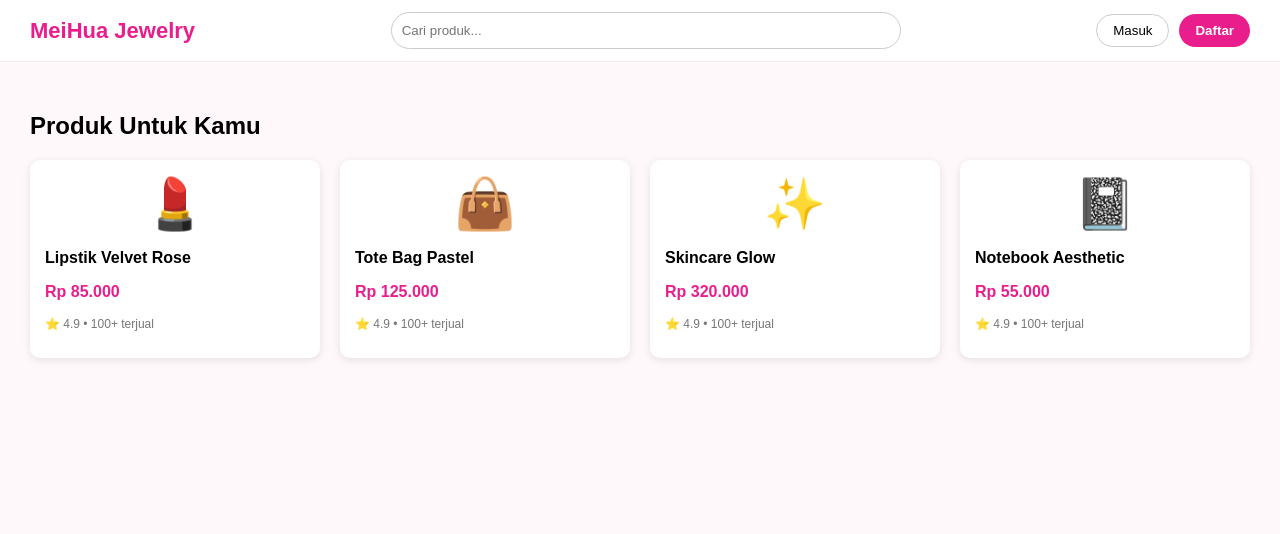
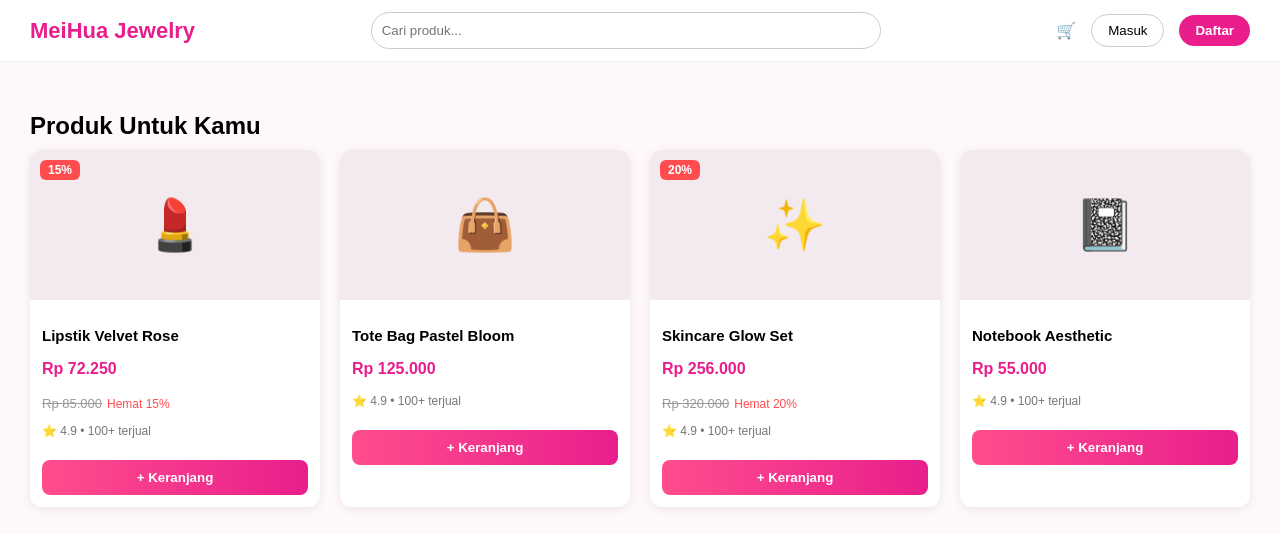
Before and after one commit to honestibestari/projectakhir-pemweb, a React (Create React App) app: page / in a window 1280 px wide. Shown: the top 534 px of the page. Built offline with nearby package versions, Linux system fonts and the light colour scheme.

Commit message:
[create] add cart home page

```diff
--- a/src/App.js
+++ b/src/App.js
@@ -32,10 +32,67 @@ const GlobalStyles = () => (
       padding:15px;
       box-shadow:0 2px 8px rgba(0,0,0,0.1);
     }
+
+    .product-card{
+      background:white;
+      border-radius:12px;
+      overflow:hidden;
+      box-shadow:0 2px 10px rgba(0,0,0,0.08);
+      transition:0.2s;
+    }
+
+    .product-card:hover{
+      transform:translateY(-5px);
+    }
+
+    .product-img{
+      background:#f3eaf0;
+      height:150px;
+      display:flex;
+      align-items:center;
+      justify-content:center;
+      font-size:50px;
+    }
+
+    .badge{
+      position:absolute;
+      top:10px;
+      left:10px;
+      background:#ff4d4f;
+      color:white;
+      font-size:12px;
+      padding:3px 8px;
+      border-radius:6px;
+      font-weight:bold;
+    }
+
+    .old-price{
+      text-decoration:line-through;
+      color:#999;
+      font-size:13px;
+    }
+
+    .discount{
+      color:#ff4d4f;
+      font-size:12px;
+      margin-left:5px;
+    }
+
+    .btn-cart{
+      width:100%;
+      margin-top:10px;
+      padding:10px;
+      background:linear-gradient(90deg,#ff4d8d,#e91e8c);
+      color:white;
+      border:none;
+      border-radius:8px;
+      font-weight:bold;
+      cursor:pointer;
+    }
   `}</style>
 );
 
-function TopNavbar({ user }) {
+function TopNavbar({ user, cartCount, openCart }) {
   return (
     <div style={{
       display:"flex",
@@ -60,7 +117,26 @@ function TopNavbar({ user }) {
         }}
       />
 
-      <div style={{display:"flex",gap:10}}>
+      <div style={{display:"flex",gap:15,alignItems:"center"}}>
+
+        <div style={{position:"relative",cursor:"pointer"}} onClick={openCart}>
+          🛒
+          {cartCount > 0 && (
+            <span style={{
+              position:"absolute",
+              top:-8,
+              right:-10,
+              background:"#e91e8c",
+              color:"white",
+              borderRadius:"50%",
+              padding:"2px 6px",
+              fontSize:12
+            }}>
+              {cartCount}
+            </span>
+          )}
+        </div>
+
         {!user ? (
           <>
             <button className="btn-ghost">Masuk</button>
@@ -75,36 +151,97 @@ function TopNavbar({ user }) {
 }
 
 const products = [
-  {id:1,name:"Lipstik Velvet Rose",price:85000,img:"💄"},
-  {id:2,name:"Tote Bag Pastel",price:125000,img:"👜"},
-  {id:3,name:"Skincare Glow",price:320000,img:"✨"},
-  {id:4,name:"Notebook Aesthetic",price:55000,img:"📓"},
+  {
+    id:1,
+    name:"Lipstik Velvet Rose",
+    price:72250,
+    oldPrice:85000,
+    discount:15,
+    img:"💄"
+  },
+  {
+    id:2,
+    name:"Tote Bag Pastel Bloom",
+    price:125000,
+    oldPrice:null,
+    discount:null,
+    img:"👜"
+  },
+  {
+    id:3,
+    name:"Skincare Glow Set",
+    price:256000,
+    oldPrice:320000,
+    discount:20,
+    img:"✨"
+  },
+  {
+    id:4,
+    name:"Notebook Aesthetic",
+    price:55000,
+    oldPrice:null,
+    discount:null,
+    img:"📓"
+  },
 ];
 
-function HomePage(){
+function HomePage({addToCart}){
   return(
     <div style={{padding:30}}>
-      <h2>Produk Untuk Kamu</h2>
+      <h2 style={{marginBottom:10}}>Produk Untuk Kamu</h2>
 
       <div style={{
         display:"grid",
-        gridTemplateColumns:"repeat(auto-fit,minmax(200px,1fr))",
-        gap:20,
-        marginTop:20
+        gridTemplateColumns:"repeat(auto-fit,minmax(220px,1fr))",
+        gap:20
       }}>
         {products.map(p=>(
-          <div key={p.id} className="card">
-            <div style={{fontSize:50,textAlign:"center"}}>{p.img}</div>
+          <div key={p.id} className="product-card">
 
-            <h3 style={{fontSize:16}}>{p.name}</h3>
+            <div style={{position:"relative"}}>
+              {p.discount && (
+                <div className="badge">{p.discount}%</div>
+              )}
 
-            <p style={{color:"#e91e8c",fontWeight:"bold"}}>
-              Rp {p.price.toLocaleString("id-ID")}
-            </p>
+              <div className="product-img">{p.img}</div>
+            </div>
 
-            <p style={{fontSize:12,color:"#777"}}>
-              ⭐ 4.9 • 100+ terjual
-            </p>
+            <div style={{padding:12}}>
+              <h3 style={{fontSize:15,marginBottom:5}}>
+                {p.name}
+              </h3>
+
+              <p style={{
+                color:"#e91e8c",
+                fontWeight:"bold",
+                fontSize:16
+              }}>
+                Rp {p.price.toLocaleString("id-ID")}
+              </p>
+
+              {p.oldPrice && (
+                <div>
+                  <span className="old-price">
+                    Rp {p.oldPrice.toLocaleString("id-ID")}
+                  </span>
+                  <span className="discount">
+                    Hemat {p.discount}%
+                  </span>
+                </div>
+              )}
+
+              <p style={{fontSize:12,color:"#777"}}>
+                ⭐ 4.9 • 100+ terjual
+              </p>
+
+              <button
+                className="btn-cart"
+                onClick={()=>addToCart(p)}
+              >
+                + Keranjang
+              </button>
+            </div>
+
           </div>
         ))}
       </div>
@@ -112,14 +249,124 @@ function HomePage(){
   );
 }
 
+function CartPopup({ cart, close, remove }) {
+  const total = cart.reduce((sum,item)=> sum + item.price * item.qty, 0);
+
+  return(
+    <div style={{
+      position:"fixed",
+      top:0,
+      right:0,
+      width:"350px",
+      height:"100vh",
+      background:"white",
+      boxShadow:"-2px 0 10px rgba(0,0,0,0.2)",
+      padding:20,
+      zIndex:999
+    }}>
+
+      <h3>Keranjang</h3>
+
+      <button
+        onClick={close}
+        style={{
+          position:"absolute",
+          top:10,
+          right:10,
+          border:"none",
+          background:"none",
+          fontSize:18,
+          cursor:"pointer"
+        }}
+      >
+        ✖
+      </button>
+
+      {cart.length === 0 ? (
+        <p>Keranjang kosong</p>
+      ) : (
+        <>
+          {cart.map(item=>(
+            <div key={item.id} style={{
+              display:"flex",
+              justifyContent:"space-between",
+              marginBottom:15,
+              borderBottom:"1px solid #eee",
+              paddingBottom:10
+            }}>
+              <div>
+                <div>{item.name}</div>
+                <small>{item.qty} x Rp {item.price.toLocaleString("id-ID")}</small>
+              </div>
+
+              <button
+                onClick={()=>remove(item.id)}
+                style={{
+                  background:"none",
+                  border:"none",
+                  color:"red",
+                  cursor:"pointer"
+                }}
+              >
+                Hapus
+              </button>
+            </div>
+          ))}
+
+          <h4>
+            Total: Rp {total.toLocaleString("id-ID")}
+          </h4>
+
+          <button className="btn-cart">
+            Checkout
+          </button>
+        </>
+      )}
+    </div>
+  );
+}
+
 export default function App(){
   const [user,setUser] = useState(null);
+  const [cart,setCart] = useState([]);
+  const [showCart,setShowCart] = useState(false);
+
+  const addToCart = (product) => {
+    setCart(prev => {
+      const exist = prev.find(item => item.id === product.id);
+      if(exist){
+        return prev.map(item =>
+          item.id === product.id
+            ? {...item, qty: item.qty + 1}
+            : item
+        );
+      }
+      return [...prev, {...product, qty:1}];
+    });
+  };
+
+  const removeFromCart = (id) => {
+    setCart(prev => prev.filter(item => item.id !== id));
+  };
 
   return(
     <>
       <GlobalStyles/>
-      <TopNavbar user={user}/>
-      <HomePage/>
+      <TopNavbar
+        user={user}
+        cartCount={cart.reduce((a,b)=>a+b.qty,0)}
+        openCart={()=>setShowCart(true)}
+      />
+
+      <HomePage addToCart={addToCart}/>
+
+      {showCart && (
+        <CartPopup
+          cart={cart}
+          close={()=>setShowCart(false)}
+          remove={removeFromCart}
+        />
+      )}
     </>
   );
 }
```
